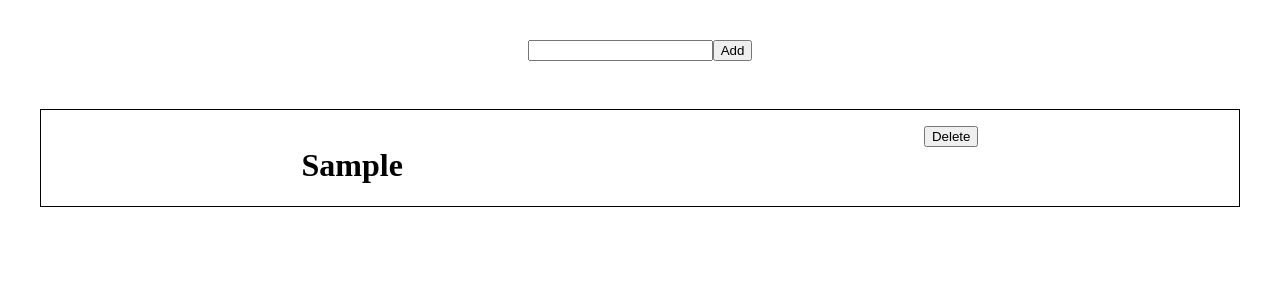
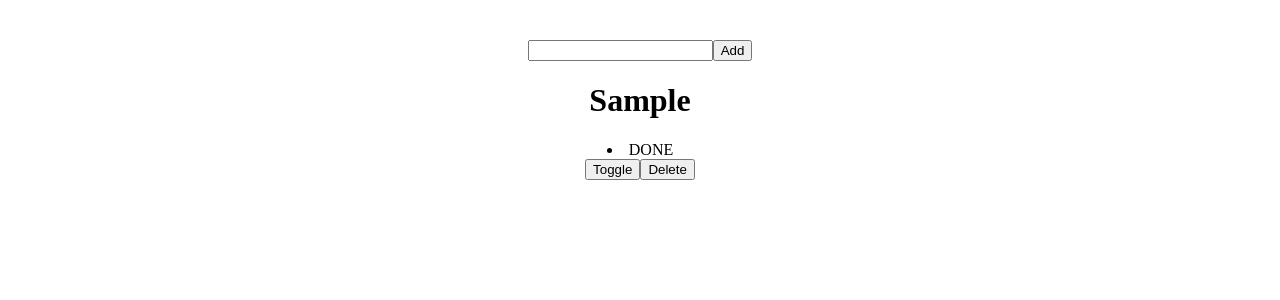
Before and after one commit to vkrajput26/Todo-List, a React (Vite) app in the folder vite-project/: page / in a window 1280 px wide. Both pictures are taken after typing "Sample" into the empty fields and a click on the button "Add". Shown: the top 300 px of the page. Built offline with nearby package versions, Linux system fonts and the light colour scheme.

Commit message:
adding all functionality

```diff
--- a/vite-project/src/Components/Todo.jsx
+++ b/vite-project/src/Components/Todo.jsx
@@ -1,7 +1,7 @@
 import { useState } from "react"
 import React from "react"
-import TodoList from "./TodoList"
 
+import TodoDelete from "./TodoDelete"
 
 export default function Todo(){
 
@@ -13,16 +13,44 @@ export default function Todo(){
     }
 
     const handleAdd=()=>{
-        setData([...data,text])
+        const newData={
+            title:text,
+            status: true,
+            id: new Date().toDateString() + text
+        };
+        setData([...data,newData])
         setText("")
     }
- console.log("data",data)
-    console.log(text)
+//  console.log("data",data)
+//     console.log(text)
+
+    const handleToggle=(id)=>{
+        const updateTodo=data.map((todo)=>
+        todo.id==id? {...todo, status: !todo.status } : todo
+        );
+       setData(updateTodo)
+    //    console.log("update",updateTodo)
+    }
+
+    const handleDelete=(id)=>{
+        setData(data.filter((todo)=>todo.id!==id));
+
+    };
+
+
     return(
         <div>
             <input type={text} value={text} onChange={handleInput} />
         <button onClick={handleAdd}>Add</button>
-        <TodoList data={data}/>
+        {
+            data.map((el)=><div key={el.id}>
+                <h1>{el.title}</h1>
+                <li>{el.status ? "DONE" : "NOT DONE"}</li>
+                <button onClick={()=>handleToggle(el.id)}>Toggle</button>
+                <button onClick={()=>handleDelete(el.id)}>Delete</button>
+
+            </div>)
+        }
         </div>
     )
 }
--- a/vite-project/src/Components/TodoDelete.jsx
+++ b/vite-project/src/Components/TodoDelete.jsx
@@ -5,18 +5,29 @@ export default function TodoDelete({item,data}){
 
     console.log("TodoDelete",item)
 
-    const [store,setStore]=useState()
+    const [store,setStore]=useState(data)
+    console.log("store",store)
     console.log("data",data)
 
     const handleDelete=()=>{
         console.log("handleDelete",item)
-        // data.filter(data=>)
+        setStore( data.filter((el)=>el.title !==item))
     }
 
     return(
         <div>
-               <button onClick={handleDelete}>Delete</button>
+               <div style={{border:"1px solid black" ,marginTop:"3rem"}}>
+            {
+                store.map((e)=>(
+                    <div style={{display:"flex",marginTop:"1rem",
+                    justifyContent:"space-around"}}>
+                    <h1>{e.title}</h1>
+                    <button onClick={handleDelete}>Delete</button>
 
+
+                </div>))
+            }
+        </div>
         </div>
     )
 }
--- a/vite-project/src/Components/TodoList.jsx
+++ /dev/null
@@ -1,19 +0,0 @@
-
-import TodoDelete from "./TodoDelete"
-
-export default function TodoList({data}){
-
-    console.log("todo",data)
-    return (
-        <div style={{border:"1px solid black" ,marginTop:"3rem"}}>
-            {
-                data.map((item)=>(
-                <div style={{display:"flex",marginTop:"1rem", justifyContent:"space-around"}}>
-                    <h1>{item}</h1>
-
-                    <TodoDelete data={data} item={item}/>
-                </div>))
-            }
-        </div>
-    )
-}
```
